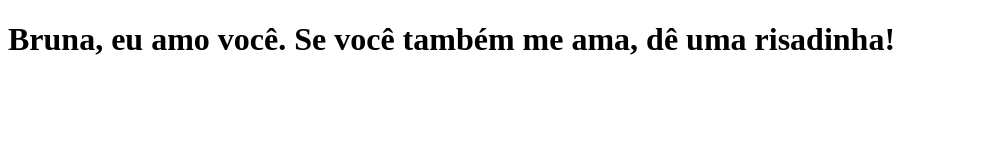
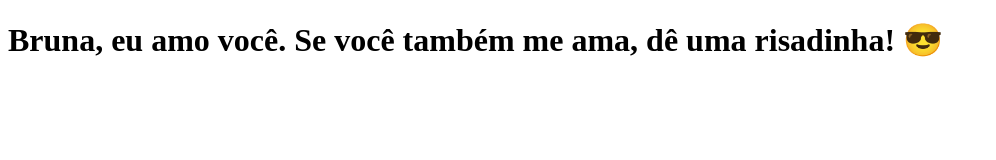
Before and after one commit to vitoraliaga/clone-tabnews, a Next.js app: page / in a window 1280 px wide. Shown: the top 160 px of the page, without its empty margins (0-996 px from the left). Built offline with nearby package versions, Linux system fonts and the light colour scheme.

Commit message:
modifying message

```diff
--- a/pages/index.js
+++ b/pages/index.js
@@ -1,6 +1,6 @@
 function Home() {
 
-    return <h1>Bruna, eu amo você. Se você também me ama, dê uma risadinha!</h1>;
+    return <h1>Bruna, eu amo você. Se você também me ama, dê uma risadinha! 😎</h1>;
 
 }
 
```
